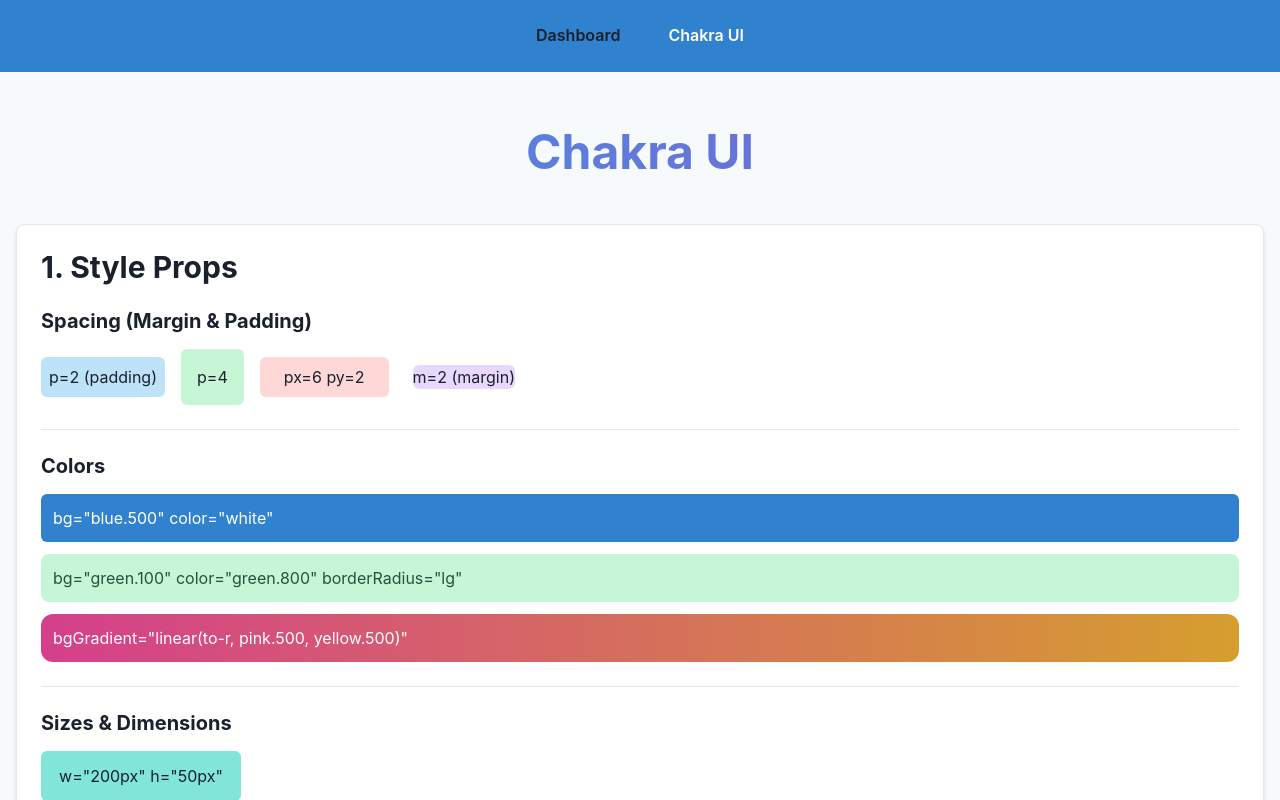
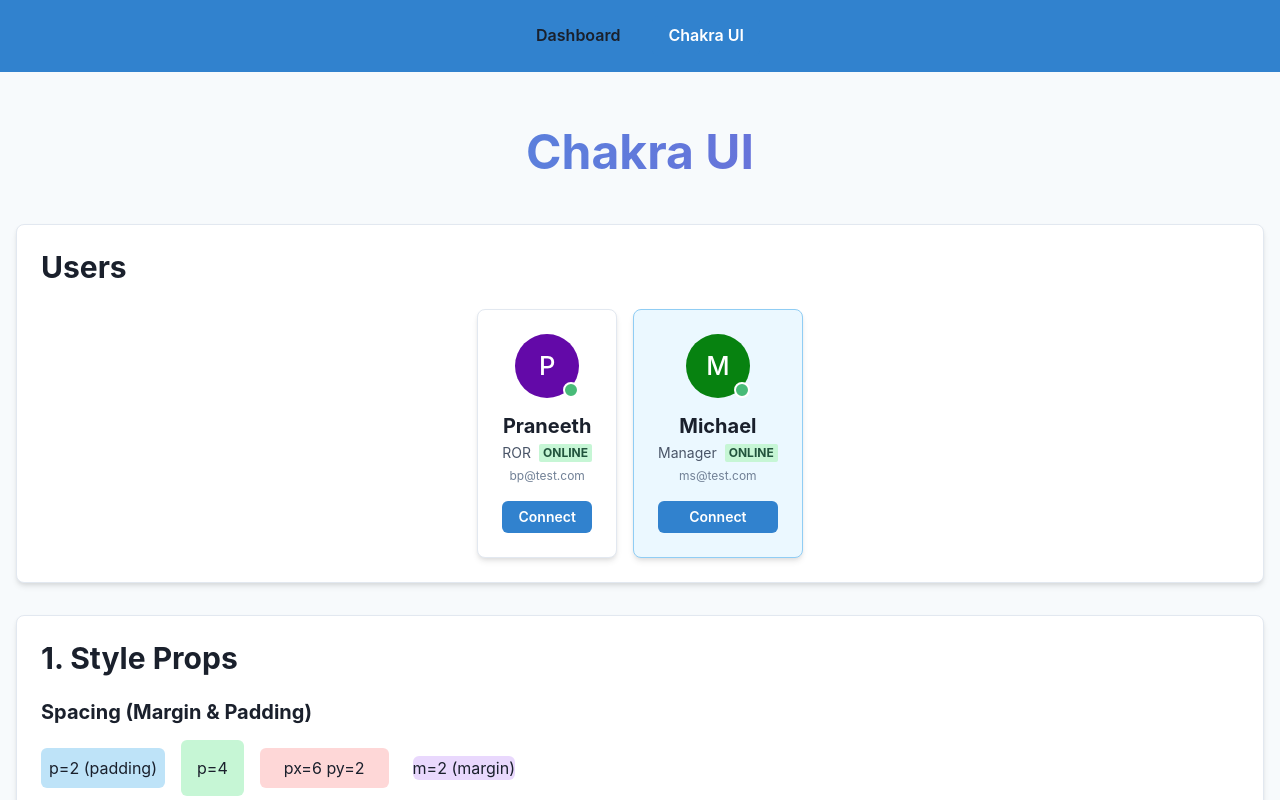
Before and after one commit to praneethborlam/react-practice, a React (Create React App) app: page /chakra-ui in a window 1280 px wide. Shown: the top 800 px of the page. Built offline with nearby package versions, Linux system fonts and the light colour scheme.

Commit message:
custom chakra UI components

```diff
--- /dev/null
+++ b/src/components/custom/ProfileCard/ProfileCard.js
@@ -0,0 +1,99 @@
+import React from 'react';
+import {
+  Box,
+  VStack,
+  HStack,
+  Avatar,
+  Heading,
+  Text,
+  Button,
+  Badge
+} from '@chakra-ui/react';
+
+function ProfileCard({
+  name = "John Doe",
+  role = "Developer",
+  avatar,
+  isOnline = false,
+  email,
+  onConnect = () => {},
+  ...props
+}) {
+  return (
+    <Box
+      bg="white"
+      borderRadius="lg"
+      p={6}
+      shadow="md"
+      border="1px"
+      borderColor="gray.200"
+      maxW="300px"
+      _hover={{
+        shadow: "lg",
+        transform: "translateY(-2px)"
+      }}
+      transition="all 0.2s"
+      {...props}
+    >
+      <VStack spacing={4} align="center">
+
+        <Box position="relative">
+          <Avatar
+            size="lg"
+            name={name}
+            src={avatar}
+          />
+          {isOnline && (
+            <Box
+              position="absolute"
+              bottom="0"
+              right="0"
+              w="4"
+              h="4"
+              bg="green.400"
+              borderRadius="full"
+              border="2px"
+              borderColor="white"
+            />
+          )}
+        </Box>
+
+        <VStack spacing={1} textAlign="center">
+          <Heading size="md" color="gray.800">
+            {name}
+          </Heading>
+          <HStack spacing={2}>
+            <Text color="gray.600" fontSize="sm">
+              {role}
+            </Text>
+            {isOnline && (
+              <Badge colorScheme="green" size="sm">
+                Online
+              </Badge>
+            )}
+          </HStack>
+          {email && (
+            <Text color="gray.500" fontSize="xs">
+              {email}
+            </Text>
+          )}
+        </VStack>
+
+        <Button
+          colorScheme="blue"
+          size="sm"
+          w="full"
+          onClick={onConnect}
+          _hover={{
+            transform: "scale(1.02)"
+          }}
+        >
+          Connect
+        </Button>
+
+      </VStack>
+    </Box>
+  );
+}
+
+export default ProfileCard;
--- /dev/null
+++ b/src/components/custom/ProfileCard/index.js
@@ -0,0 +1 @@
+export { default } from './ProfileCard';
--- a/src/pages/ChakraUI/ChakraUI.js
+++ b/src/pages/ChakraUI/ChakraUI.js
@@ -1,4 +1,5 @@
 import React, { useState } from 'react';
+import ProfileCard from '../../components/custom/ProfileCard';
 import {
   Box,
   Heading,
@@ -35,6 +36,30 @@
           >
             Chakra UI
           </Heading>
+        </Box>
+
+        <Box borderWidth="1px" borderRadius="lg" p={6} bg="white" shadow="md">
+          <Heading size="lg" mb={6}>Users</Heading>
+
+          <HStack spacing={4} wrap="wrap" justify="center">
+            <ProfileCard
+              name="Praneeth"
+              role="ROR"
+              email="bp@test.com"
+              isOnline={true}
+              onConnect={() => alert('Hello!')}
+            />
+
+            <ProfileCard
+              name="Michael"
+              role="Manager"
+              email="ms@test.com"
+              isOnline={true}
+              bg="blue.50"  // Custom background
+              borderColor="blue.200"
+              onConnect={() => alert('Hey!')}
+            />
+          </HStack>
         </Box>
 
         {/* Style Props */}
```
